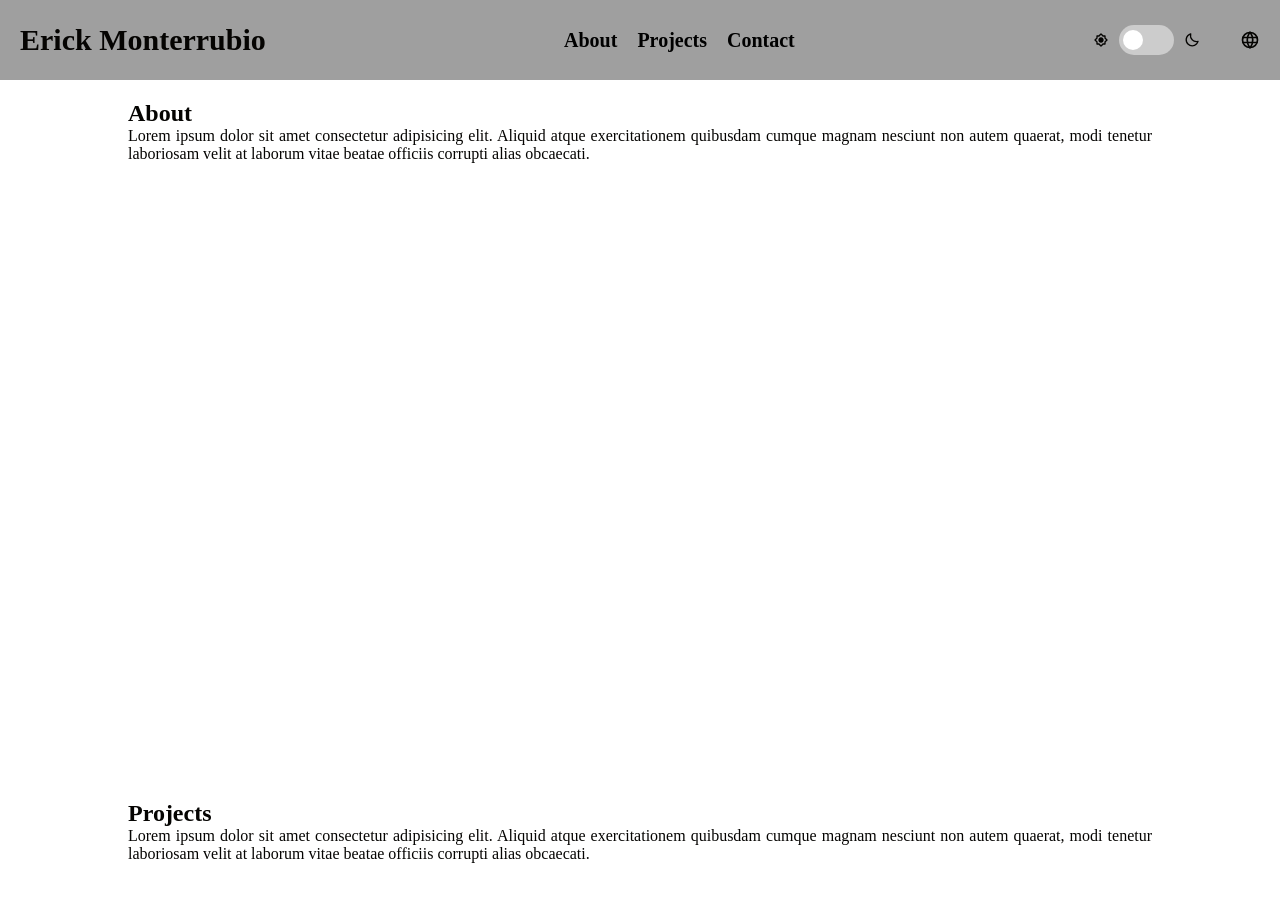
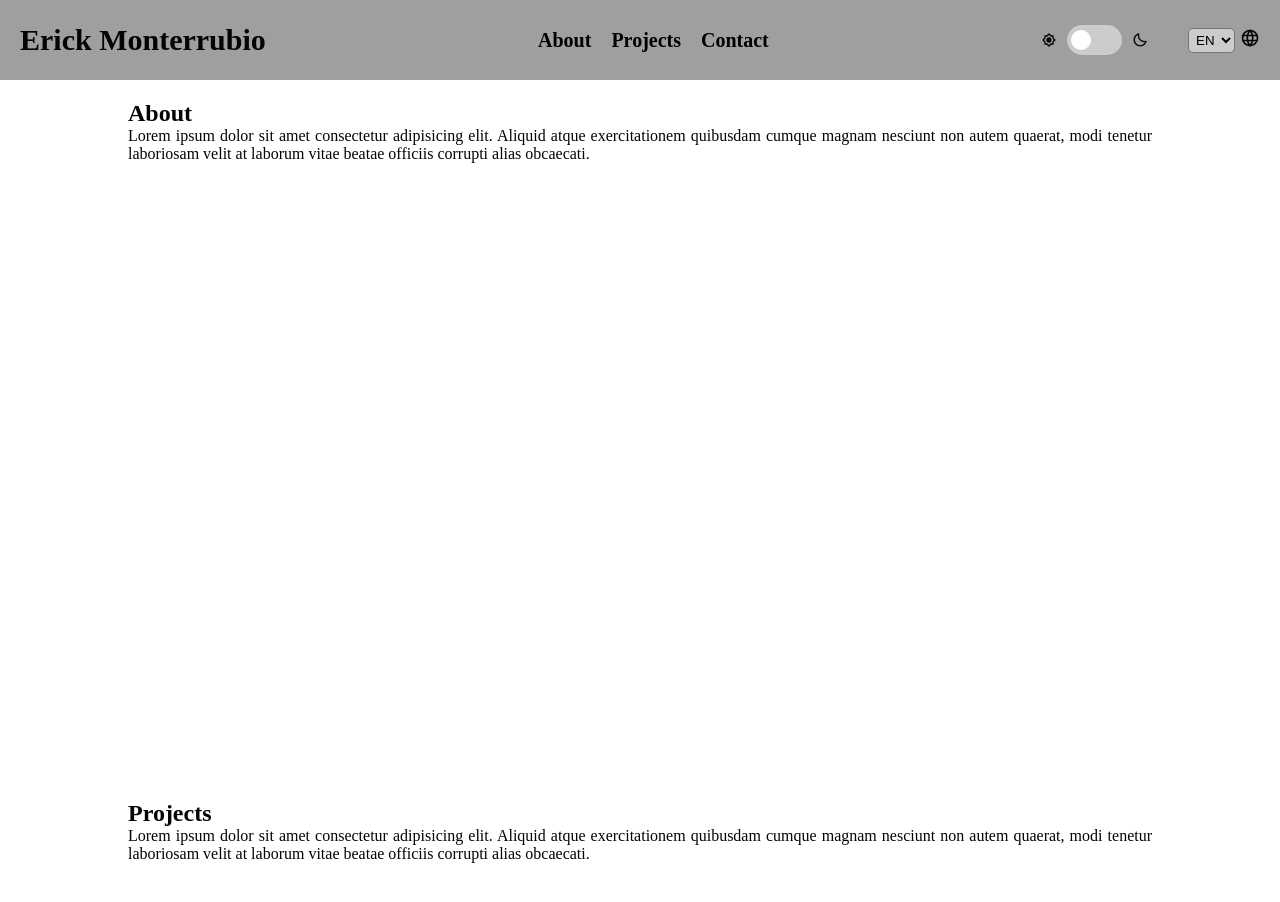
Before and after one commit to Erick140297/Portfolio, a React (Vite) app: page / in a window 1280 px wide. Shown: the top 902 px of the page. Built offline with nearby package versions, Linux system fonts and the light colour scheme.

Commit message:
language

```diff
--- a/src/App.jsx
+++ b/src/App.jsx
@@ -33,4 +33,5 @@ const AppContainer = styled.div`
   align-items: center;
   background: ${({ darkTheme }) => (darkTheme ? "#050402" : "#ffffff")};
   color: ${({ darkTheme }) => (darkTheme ? "#ffffff" : "#050402")};
+  transition: all 0.3s ease;
 `;
--- a/src/GlobalContext/AppContext.jsx
+++ b/src/GlobalContext/AppContext.jsx
@@ -2,6 +2,7 @@ import React, { createContext, useReducer } from "react";
 
 const initialState = {
   darkTheme: false,
+  language: "EN",
 };
 
 function Reducer(state, action) {
@@ -10,6 +11,11 @@ function Reducer(state, action) {
       return {
         ...state,
         darkTheme: action.payload,
+      };
+    case "CHANGE_LANGUAGE":
+      return {
+        ...state,
+        language: action.payload,
       };
     default:
       return state;
--- a/src/components/NavBar/NavBar.jsx
+++ b/src/components/NavBar/NavBar.jsx
@@ -6,25 +6,31 @@ import Switch from "./Switch/Switch";
 import { AppContext } from "../../GlobalContext/AppContext";
 
 const NavBar = () => {
-  const { state } = useContext(AppContext);
+  const { state, dispatch } = useContext(AppContext);
   const darkTheme = state.darkTheme;
+  const defaultLanguage = state.language;
+  console.log(defaultLanguage)
   const [scrollTop, setScrollTop] = useState(0);
 
-  const handleScroll = () => {
+  const handlerScroll = () => {
     setScrollTop(window.scrollY);
   };
+
+  const handlerLanguage = (e) => {
+    dispatch({ type: "CHANGE_LANGUAGE", payload: e.target.value });
+  }
 
   const scrollToTop = () => {
     scroll.scrollToTop();
   };
 
   useEffect(() => {
-    window.addEventListener("scroll", handleScroll);
+    window.addEventListener("scroll", handlerScroll);
   }, []);
 
   return (
     <NavContainer scrollTop={scrollTop} darkTheme={darkTheme}>
-      <Title onClick={()=>scrollToTop()}>Erick Monterrubio</Title>
+      <Title onClick={() => scrollToTop()}>Erick Monterrubio</Title>
       <Menu darkTheme={darkTheme}>
         <li>
           <NavLink
@@ -34,8 +40,9 @@ const NavBar = () => {
             offset={-70}
             duration={500}
             darkTheme={darkTheme}
-          >
-            About
+          >{
+            defaultLanguage === "EN" ? `About` : `Acerca de`
+          }
           </NavLink>
         </li>
         <li>
@@ -47,7 +54,9 @@ const NavBar = () => {
             duration={500}
             darkTheme={darkTheme}
           >
-            Projects
+           {
+            defaultLanguage === "EN" ? `Projects` : `Proyectos`
+          }
           </NavLink>
         </li>
         <li>
@@ -59,13 +68,21 @@ const NavBar = () => {
             duration={500}
             darkTheme={darkTheme}
           >
-            Contact
+            {
+            defaultLanguage === "EN" ? `Contact` : `Contacto`
+          }
           </NavLink>
         </li>
       </Menu>
       <Settings>
         <Switch />
-        <World />
+        <Language>
+          <Select onChange={(e)=>handlerLanguage(e)}>
+            <option value="EN">EN</option>
+            <option value="ES">ES</option>
+          </Select>
+          <World />
+        </Language>
       </Settings>
     </NavContainer>
   );
@@ -83,13 +100,14 @@ const NavContainer = styled.nav`
   background: ${({ darkTheme }) => (darkTheme ? "#212020" : "#9f9f9f")};
   height: ${({ scrollTop }) => (scrollTop > 0 ? "60px" : "80px")};
   padding: 20px;
+  transition: all 0.3s ease;
 `;
 
 const Title = styled.h2`
   font-size: 30px;
   transition: all 0.5s ease;
 
-  &:hover{
+  &:hover {
     padding: 5px 10px;
     color: ${({ darkTheme }) => (darkTheme ? "#000000" : "#ffffff")};
     background: ${({ darkTheme }) => (darkTheme ? "#ffffff" : "#000000")};
@@ -112,7 +130,7 @@ const NavLink = styled(Link)`
   font-weight: bolder;
   transition: all 0.5s ease;
 
-  &:hover{
+  &:hover {
     padding: 5px 10px;
     color: ${({ darkTheme }) => (darkTheme ? "#000000" : "#ffffff")};
     background: ${({ darkTheme }) => (darkTheme ? "#ffffff" : "#000000")};
@@ -127,6 +145,23 @@ const Settings = styled.div`
 `;
 
 const World = styled(TbWorld)`
+  font-size: 20px;
+  margin-left: 5px;
+`;
+
+const Language = styled.div`
+  display: flex;
+  flex-direction: row;
   margin-left: 40px;
-  font-size: 20px;
-`;
+`
+
+const Select = styled.select`
+  padding: 3px;
+  border-radius: 5px;
+  background: #ccc;
+
+  &:focus {
+    outline: none;
+  }
+
+`
```
